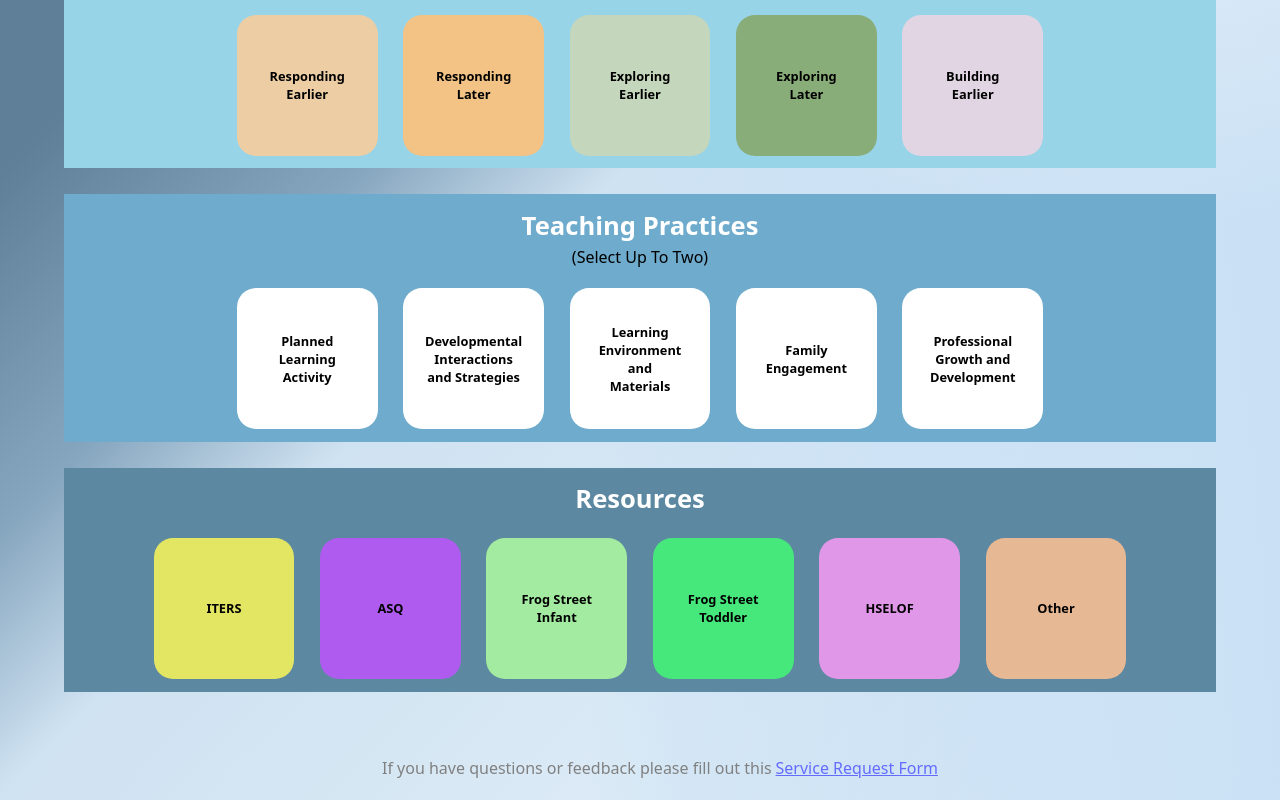
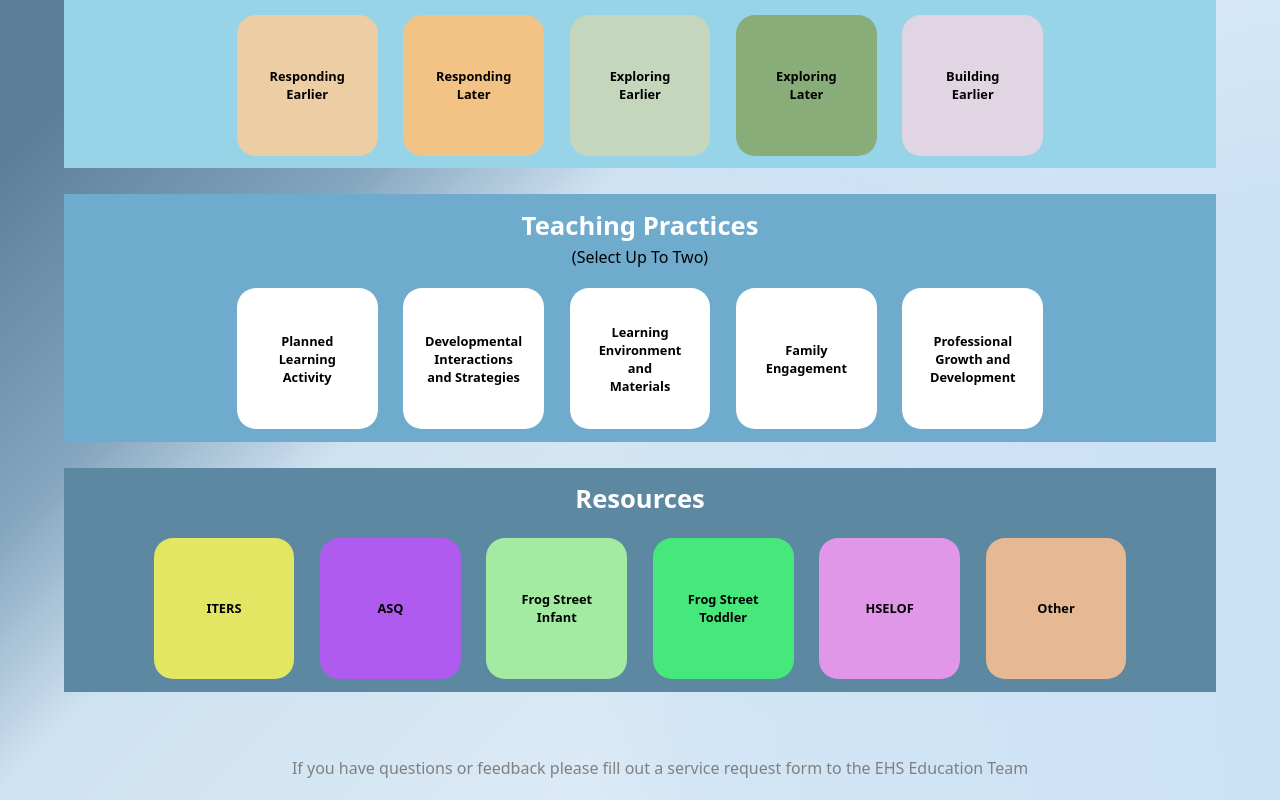
Before and after one commit to kylelin23/EHS_webpage, a React (Vite) app: page /dataPage in a window 1280 px wide. Shown: the part 497-1297 px from the top of the page. Built offline with nearby package versions, Linux system fonts and the light colour scheme.

Commit message:
Change help text

```diff
--- a/src/dataPage.jsx
+++ b/src/dataPage.jsx
@@ -682,8 +682,7 @@ function DataPage() {
 
 
         <div className = "feedbackContainer">
-          <div className = "smallText" style = {{color: 'gray'}}>If you have questions or feedback please fill out this</div>
-          <a className = "smallText" style = {{}} href = "https://nhais.org/Intranet/Apps/Serv_Req/Serv_req_form.cfm?tnDeptID=72&tnQlink=0"><u> Service Request Form</u></a>
+          <div className = "smallText" style = {{color: 'gray'}}>If you have questions or feedback please fill out a service request form to the EHS Education Team</div>
         </div>
         {/* <div style = {{display: 'flex', justifyContent: 'center'}}>
           <div>
```
